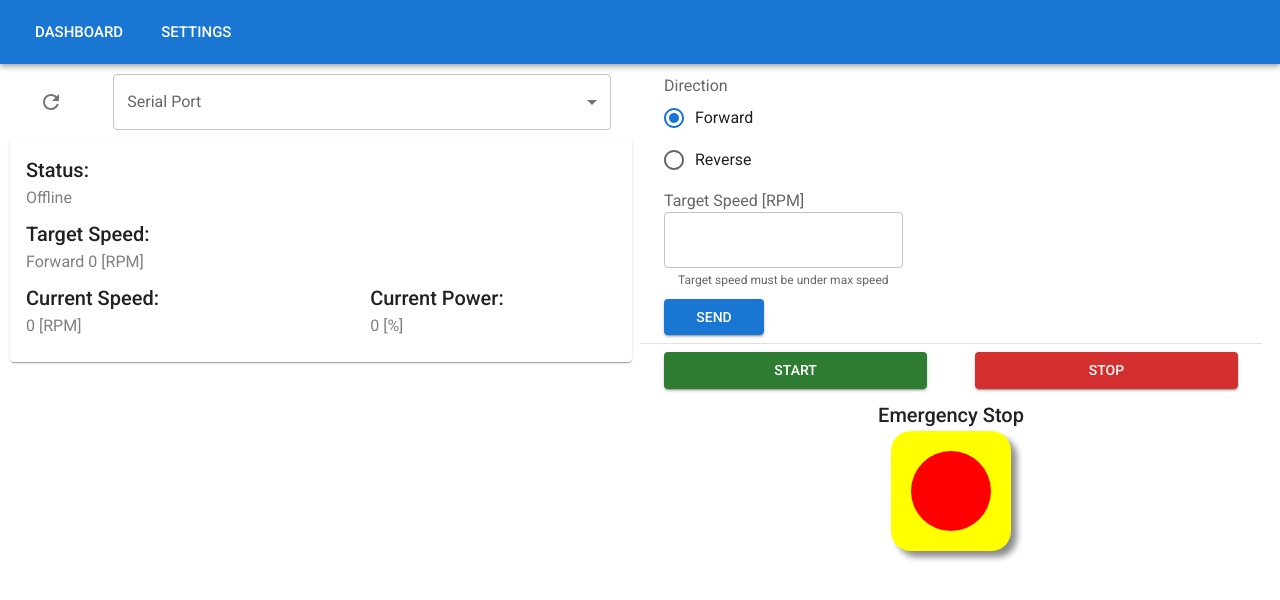
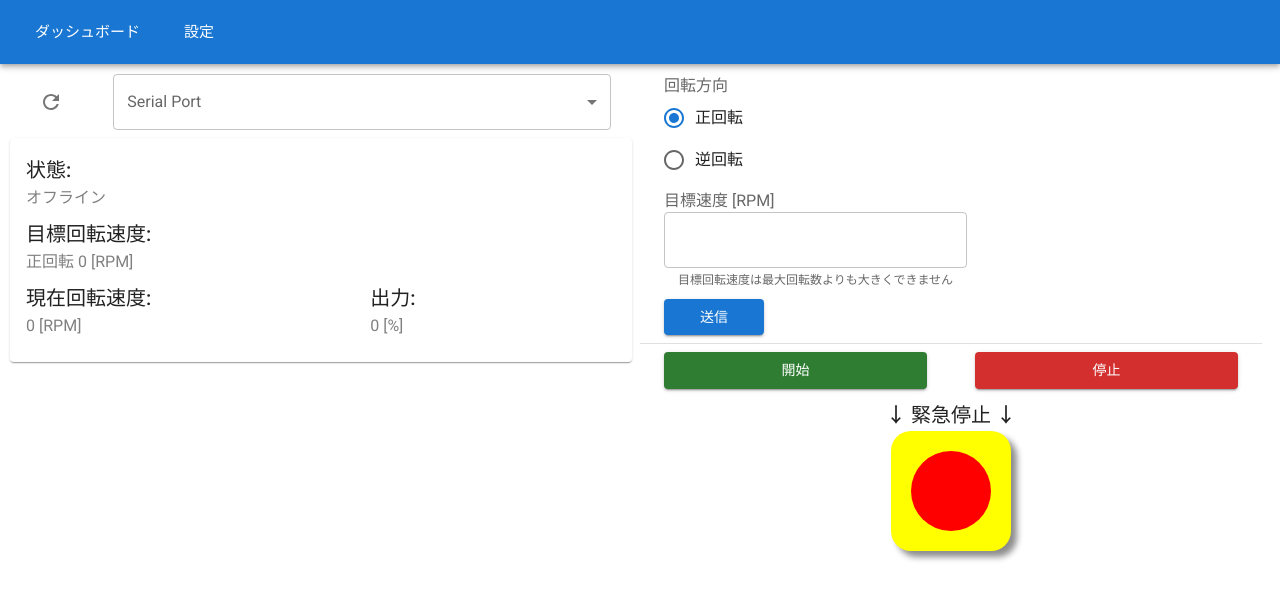
Before and after one commit to TNCT-Mechatech/spindle-speed-controller, a React (Vite) app: page / in a window 1280 px wide. Shown: the top 600 px of the page. Built offline with nearby package versions, Linux system fonts and the light colour scheme.

Commit message:
feat: localization

```diff
--- a/src/EmergencyStop.tsx
+++ b/src/EmergencyStop.tsx
@@ -19,7 +19,7 @@ export default function EmergencyStop() {
                 margin: "10px",
             }}>
             <Typography variant={"h6"}>
-                Emergency Stop
+                ↓ 緊急停止 ↓
             </Typography>
             <div
                 style={{
--- a/src/Header.tsx
+++ b/src/Header.tsx
@@ -18,7 +18,7 @@ export default function Header(props: HeaderProps) {
                         props.setPage(Page.Dashboard)
                     }}
                 >
-                    Dashboard
+                    ダッシュボード
                 </Button>
                 <Button
                     size="large"
@@ -29,7 +29,7 @@ export default function Header(props: HeaderProps) {
                         props.setPage(Page.Settings)
                     }}
                 >
-                    Settings
+                    設定
                 </Button>
             </Toolbar>
         </AppBar>
--- a/src/MachineStatus.tsx
+++ b/src/MachineStatus.tsx
@@ -36,24 +36,24 @@ export default function MachineStatus() {
                     <Stack spacing={1}>
                         <Box>
                             <Typography variant={"h6"}>
-                                Status:
+                                状態:
                             </Typography>
                             <Typography
                                 variant={"body1"}
                                 color={getStateColor(spindleState.State)}
                             >
-                                {spindleState.State}
+                                {getStateMessage(spindleState.State)}
                             </Typography>
                         </Box>
                         <Box>
                             <Typography variant={"h6"}>
-                                Target Speed:
+                                目標回転速度:
                             </Typography>
                             <Typography
                                 variant={"body1"}
                                 color={"gray"}
                             >
-                                {spindleState.Direction ? "Reverse" : "Forward"} {spindleState.TargetSpeed} [RPM]
+                                {spindleState.Direction ? "逆回転" : "正回転"} {spindleState.TargetSpeed} [RPM]
                             </Typography>
                         </Box>
                         <Grid
@@ -63,7 +63,7 @@ export default function MachineStatus() {
                         >
                             <Grid item xs={5}>
                                 <Typography variant={"h6"}>
-                                    Current Speed:
+                                    現在回転速度:
                                 </Typography>
                                 <Typography
                                     variant={"body1"}
@@ -75,7 +75,7 @@ export default function MachineStatus() {
 
                             <Grid item xs={5}>
                                 <Typography variant={"h6"}>
-                                    Current Power:
+                                    出力:
                                 </Typography>
                                 <Typography
                                     variant={"body1"}
@@ -118,3 +118,18 @@ const getStateColor = (state: SpindleState["State"]) => {
             return "grey"
     }
 }
+
+const getStateMessage = (state: SpindleState["State"]) => {
+    switch (state) {
+        case "Stopped":
+            return "停止"
+        case "Running":
+            return "運転"
+        case "EmergencyStop":
+            return "非常停止"
+        case "Error":
+            return "エラー"
+        case "Offline":
+            return "オフライン"
+    }
+}
--- a/src/MaxSpeedSettings.tsx
+++ b/src/MaxSpeedSettings.tsx
@@ -33,7 +33,7 @@ export default function MaxSpeedSettings() {
 
     return (
         <Container>
-            <Typography variant={"h6"}>Max Speed [RPM]</Typography>
+            <Typography variant={"h6"}>最大回転速度 [RPM]</Typography>
             <TextField
                 required={true}
                 value={maxSpeed}
--- a/src/Operation.tsx
+++ b/src/Operation.tsx
@@ -32,7 +32,7 @@ export default function Operation() {
                             onClick={onStartHandle}
                             fullWidth
                         >
-                            Start
+                            開始
                         </Button>
                     </Grid>
                     <Grid item xs={5.5}>
@@ -42,7 +42,7 @@ export default function Operation() {
                             onClick={onStopHandle}
                             fullWidth
                         >
-                            Stop
+                            停止
                         </Button>
                     </Grid>
                 </Grid>
--- a/src/TargetSetting.tsx
+++ b/src/TargetSetting.tsx
@@ -49,22 +49,22 @@ export default function TargetSetting() {
         <Container>
             <Stack component={"form"} onSubmit={onSubmitHandle} spacing={1}>
                 <FormControl>
-                    <FormLabel id="controlled-direction-radio">Direction</FormLabel>
+                    <FormLabel id="controlled-direction-radio">回転方向</FormLabel>
                     <RadioGroup
                         aria-labelledby="controlled-direction-radio"
                         name="controlled-direction-radio"
                         value={direction}
                         onChange={(event) => setDirection(event.target.value)}
                     >
-                        <FormControlLabel value="forward" control={<Radio/>} label="Forward"/>
-                        <FormControlLabel value="reverse" control={<Radio/>} label="Reverse"/>
+                        <FormControlLabel value="forward" control={<Radio/>} label="正回転"/>
+                        <FormControlLabel value="reverse" control={<Radio/>} label="逆回転"/>
                     </RadioGroup>
                 </FormControl>
                 <Box>
-                    <InputLabel>Target Speed [RPM]</InputLabel>
+                    <InputLabel>目標速度 [RPM]</InputLabel>
                     <TextField
                         error={isError}
-                        helperText="Target speed must be under max speed"
+                        helperText="目標回転速度は最大回転数よりも大きくできません"
                         required={true}
                         value={target}
                         onChange={onTargetChangeHandle}
@@ -81,7 +81,7 @@ export default function TargetSetting() {
                         maxWidth: "100px"
                     }}
                 >
-                    Send
+                    送信
                 </Button>
             </Stack>
         </Container>
```
